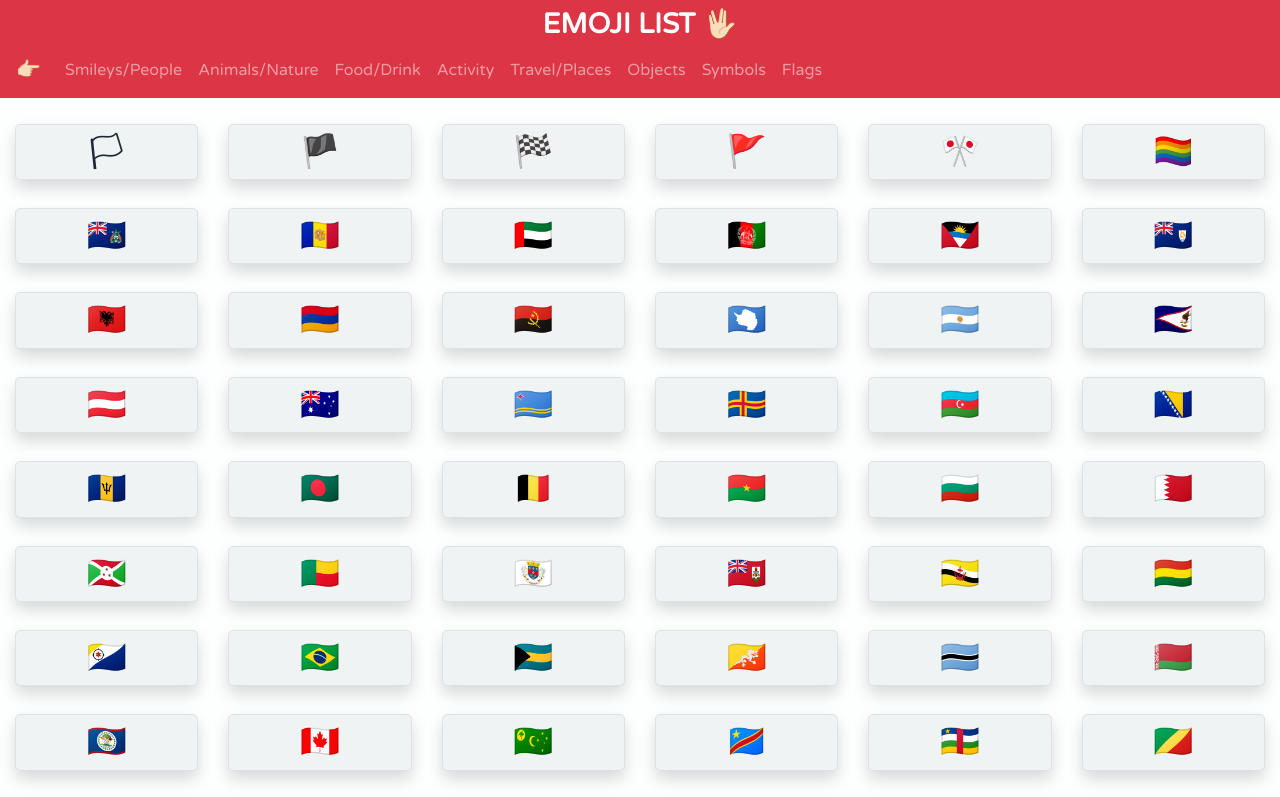
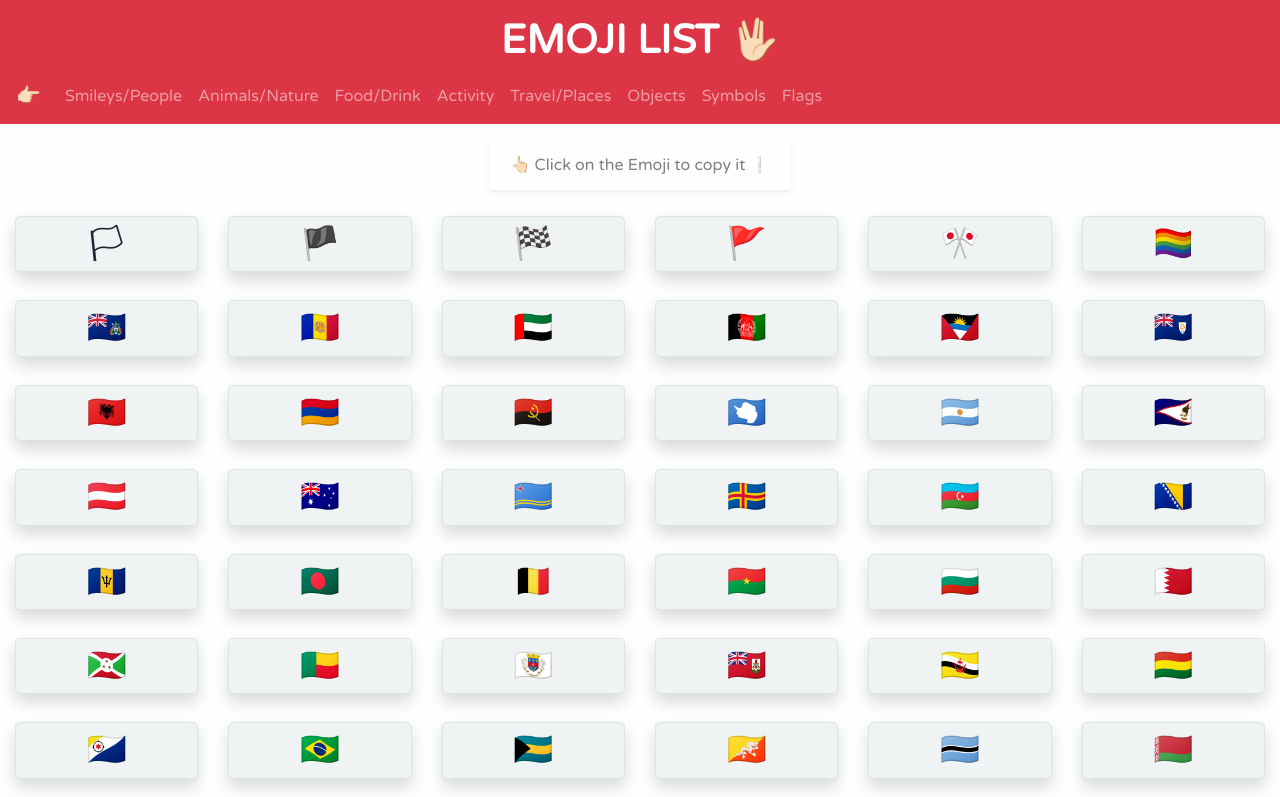
Before and after one commit to EduardoRotundaro/emoji-list, a React (Create React App) app: page /flags in a window 1280 px wide. Shown: the top 797 px of the page. Built offline with nearby package versions, Linux system fonts and the light colour scheme.

Commit message:
:lipstick: UI update

```diff
--- a/package.json
+++ b/package.json
@@ -1,6 +1,6 @@
 {
   "name": "emojilist",
-  "version": "1.0.0",
+  "version": "1.0.2",
   "homepage": "https://eduardorotundaro.github.io/emoji-list/",
   "private": true,
   "dependencies": {
--- a/src/App.jsx
+++ b/src/App.jsx
@@ -23,7 +23,7 @@ import {
 export default props => (
     <Router>
         <div className="bg-danger text-center">
-            <h3 className="text-white mb-0 pt-2"><b>EMOJI LIST</b>&nbsp;<span role="img" aria-label="Vulcan salute">🖖🏻</span></h3>
+            <h1 className="text-white mb-0 pb-1 pt-3"><b>EMOJI LIST</b>&nbsp;<span role="img" aria-label="Vulcan salute">🖖🏻</span></h1>
         </div>
         <nav className="navbar navbar-expand-lg navbar-dark bg-danger mb-3">
             <div className="navbar-brand"><span role="img" aria-label="Select a category">👉🏻</span></div>
@@ -38,6 +38,15 @@ export default props => (
                 <Link to="/flags" className="nav-item nav-link">Flags</Link>
             </div>
         </nav>
+        <div className="container">
+            <div className="row justify-content-center">
+                <div className="col-auto">
+                    <div className="alert alert-light shadow-sm">
+                        <span role="img" aria-label="Click">👆🏻</span>&nbsp;Click on the Emoji to copy it&nbsp;<span role="img" aria-label="Vulcan salute">❕</span>
+                    </div>
+                </div>
+            </div>
+        </div>
         <Switch>
             <Route exact path="/">
                 <Redirect to="/smileys-people"/>
@@ -67,5 +76,19 @@ export default props => (
                 <List content={FLAGS_LIST} sub="FLAGS"/>
             </Route>
         </Switch>
+        <footer>
+            <div className="container border-top mt-2">
+                <div className="row justify-content-center mt-3">
+                    <div className="col-auto">
+                        <a className="btn btn-sm btn-danger" href="https://github.com/EduardoRotundaro/emoji-list" target="_blank" rel="noopener noreferrer">&#9733;&nbsp;Github</a>
+                    </div>
+                </div>
+                <div className="row justify-content-center mb-2">
+                    <div className="col-auto">
+                        <span className="footer-version">v1.0.2</span>
+                    </div>
+                </div>
+            </div>
+        </footer>
     </Router>
 );
--- a/src/emojis.js
+++ b/src/emojis.js
@@ -396,9 +396,7 @@ const SMILEYS_PEOPLE = [
     { emoji: "👨‍👨‍👦‍👦" },
     { emoji: "👨‍👨‍👧‍👧" },
     { emoji: "👩‍" },
-    { emoji: "👩‍👧 👩‍👧‍👦 👩‍👦‍👦 👩‍👧‍👧" },
     { emoji: "👨‍👦" },
-    { emoji: "👨‍👧 👨‍👧‍👦 👨‍👦‍👦 👨‍👧‍👧" },
     { emoji: "👚" },
     { emoji: "👕" },
     { emoji: "🧥" },
@@ -434,6 +432,8 @@ const SMILEYS_PEOPLE = [
     { emoji: "💍" },
     { emoji: "🌂" },
     { emoji: "☂" },
+    { emoji: "👨‍👧 👨‍👧‍👦 👨‍👦‍👦 👨‍👧‍👧" },
+    { emoji: "👩‍👧 👩‍👧‍👦 👩‍👦‍👦 👩‍👧‍👧" },
 ];
 const ANIMALS_NATURE = [
     { emoji: "🐶" },
--- a/src/index.css
+++ b/src/index.css
@@ -18,7 +18,6 @@ body{
 .card:hover{
     cursor: pointer;
     box-shadow: 0 1rem 3rem rgba(0,0,0,.175);
-    font-size: 1.1rem;
     -webkit-transition: all 0.3s ease 0s;
 	-moz-transition: all 0.3s ease 0s;
 	-o-transition: all 0.3s ease 0s;
@@ -33,3 +32,8 @@ body{
     margin-top: 10px;
     margin-bottom: 10px;
 }
+
+.footer-version{
+    font-size: 12px;
+    color: #808B96;
+}
```
